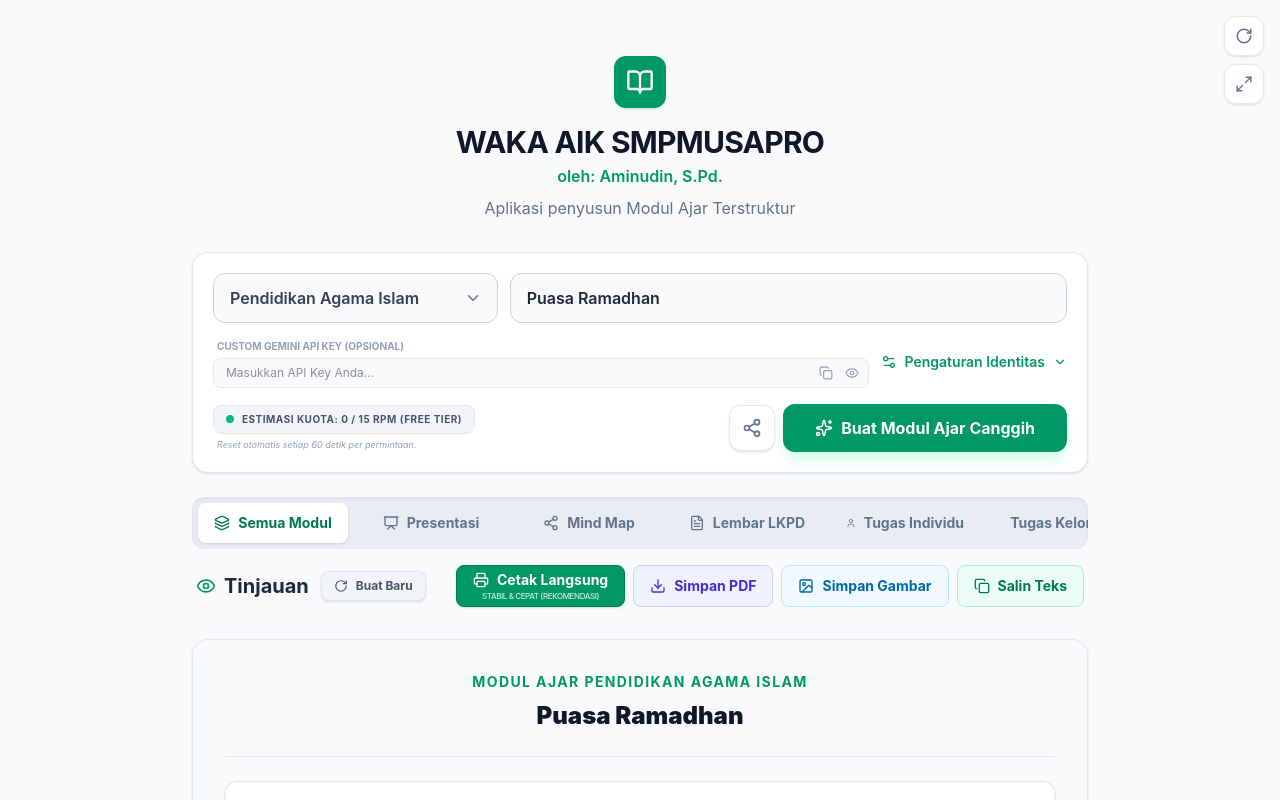
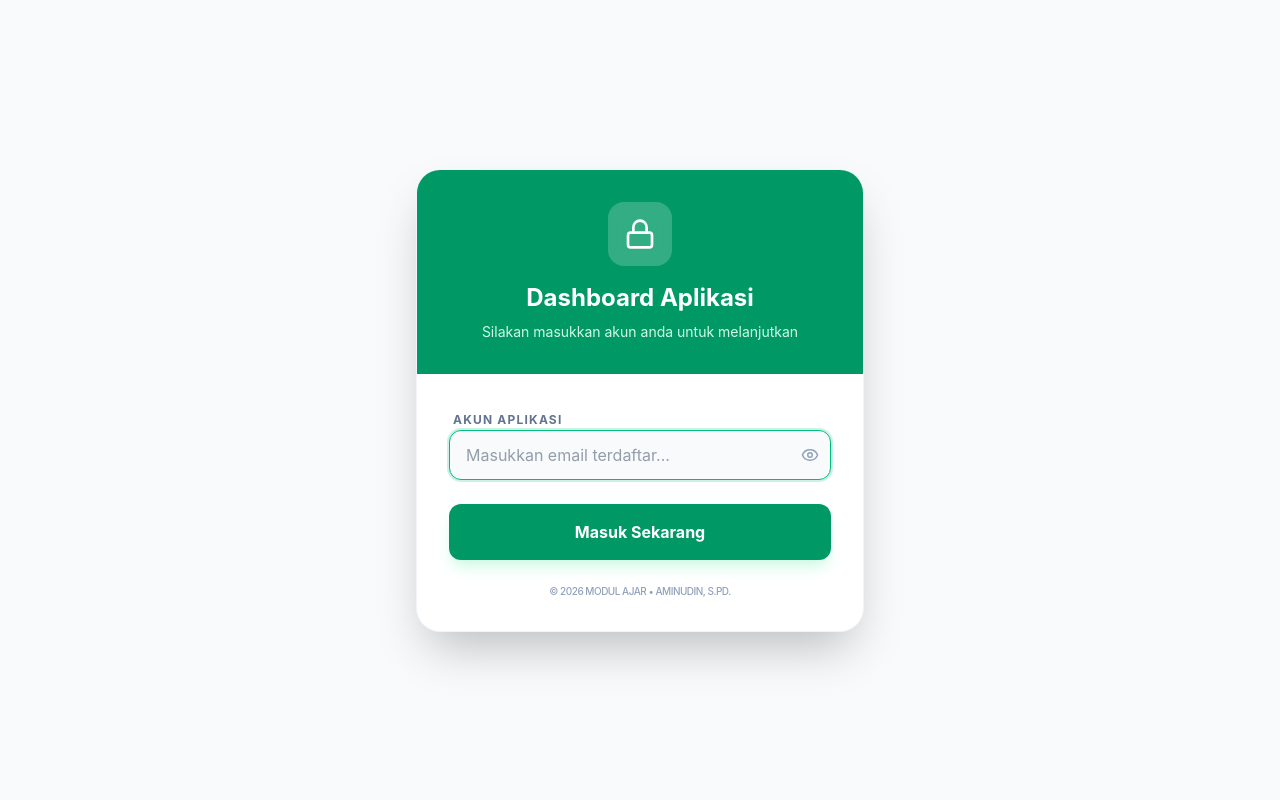
Before and after one commit to aminudin0893/Materimu, a React (Vite) app: page / in a window 1280 px wide. Shown: the top 800 px of the page. Built offline with nearby package versions, Linux system fonts and the light colour scheme.

Commit message:
feat: Implement basic authentication and UI improvements
Adds a password-protected login system to restrict access to the AI Modul Generator.
Includes UI adjustments for better export formatting and visual clarity.

```diff
--- a/src/App.tsx
+++ b/src/App.tsx
@@ -1,7 +1,7 @@
 import React, { useState, useEffect, useRef } from 'react';
 import {
   BookOpen, Sparkles, Loader2, Copy, Check, AlertCircle,
-  ChevronDown, Settings2, Download, Layers, FileText, User, Users, ListChecks, Eye, EyeOff, Clipboard, Image as ImageIcon, RotateCw, Share2, Grid, Maximize2, Minimize2, Presentation, Printer
+  ChevronDown, Settings2, Download, Layers, FileText, User, Users, ListChecks, Eye, EyeOff, Clipboard, Image as ImageIcon, RotateCw, Share2, Grid, Maximize2, Minimize2, Presentation, Printer, Lock
 } from 'lucide-react';
 import { GoogleGenAI } from "@google/genai";
 import { DAFTAR_MAPEL, initialData } from './constants';
@@ -52,6 +52,11 @@ export default function App() {
   const [showApiKey, setShowApiKey] = useState(false);
   const [showScrollTop, setShowScrollTop] = useState(false);
   const [loadingMessageIndex, setLoadingMessageIndex] = useState(0);
+
+  // Login State
+  const [isLoggedIn, setIsLoggedIn] = useState(false);
+  const [passwordInput, setPasswordInput] = useState('');
+  const [loginError, setLoginError] = useState('');
 
   const menuRef = useRef<HTMLDivElement>(null);
   const jpgMenuRef = useRef<HTMLDivElement>(null);
@@ -130,6 +135,9 @@ export default function App() {
 
   // Load from localStorage on mount
   useEffect(() => {
+    const savedLogin = localStorage.getItem('is_logged_in');
+    if (savedLogin === 'true') setIsLoggedIn(true);
+
     const savedKey = localStorage.getItem('gemini_api_key');
     if (savedKey) setCustomApiKey(savedKey);
 
@@ -189,6 +197,23 @@ export default function App() {
       localStorage.setItem('last_generated_modul', JSON.stringify(result));
     }
   }, [result]);
+
+  const handleLogin = (e: React.FormEvent) => {
+    e.preventDefault();
+    if (passwordInput === 'Amin0893&#') {
+      setIsLoggedIn(true);
+      localStorage.setItem('is_logged_in', 'true');
+      setLoginError('');
+    } else {
+      setLoginError('Password salah. Silakan coba lagi.');
+    }
+  };
+
+  const handleLogout = () => {
+    setIsLoggedIn(false);
+    localStorage.removeItem('is_logged_in');
+    setPasswordInput('');
+  };
 
   useEffect(() => {
     const handleClickOutside = (event: MouseEvent) => {
@@ -910,11 +935,73 @@ export default function App() {
     });
   };
 
+  if (!isLoggedIn) {
+    return (
+      <div className="min-h-screen bg-slate-50 flex items-center justify-center p-4 font-sans text-slate-800">
+        <div className="w-full max-w-md bg-white rounded-3xl shadow-2xl border border-slate-100 overflow-hidden animate-in fade-in zoom-in duration-500">
+          <div className="p-8 bg-emerald-600 text-white text-center">
+            <div className="w-16 h-16 bg-white/20 rounded-2xl flex items-center justify-center mx-auto mb-4 backdrop-blur-sm">
+              <Lock size={32} />
+            </div>
+            <h1 className="text-2xl font-bold">Dashboard Aplikasi </h1>
+            <p className="text-emerald-100 text-sm mt-2">Silakan masukkan akun anda untuk melanjutkan</p>
+          </div>
+
+          <form onSubmit={handleLogin} className="p-8 space-y-6">
+            <div className="space-y-2">
+              <label className="text-xs font-bold text-slate-500 uppercase tracking-widest ml-1">Akun Aplikasi</label>
+              <div className="relative">
+                <input
+                  type={showApiKey ? "text" : "password"}
+                  value={passwordInput}
+                  onChange={(e) => setPasswordInput(e.target.value)}
+                  placeholder="Masukkan email terdaftar..."
+                  className="w-full px-4 py-3 bg-slate-50 border border-slate-200 rounded-xl focus:ring-2 focus:ring-emerald-500/20 focus:border-emerald-500 transition-all outline-none text-slate-700"
+                  autoFocus
+                />
+                <button
+                  type="button"
+                  onClick={() => setShowApiKey(!showApiKey)}
+                  className="absolute right-3 top-1/2 -translate-y-1/2 text-slate-400 hover:text-emerald-600 transition-colors"
+                >
+                  {showApiKey ? <EyeOff size={18} /> : <Eye size={18} />}
+                </button>
+              </div>
+              {loginError && (
+                <p className="text-xs font-bold text-rose-500 mt-1 ml-1 flex items-center gap-1">
+                  <AlertCircle size={12} /> {loginError}
+                </p>
+              )}
+            </div>
+
+            <button
+              type="submit"
+              className="w-full py-4 bg-emerald-600 hover:bg-emerald-700 text-white rounded-xl font-bold shadow-lg shadow-emerald-100 transition-all active:scale-[0.98] flex items-center justify-center gap-2"
+            >
+              Masuk Sekarang
+            </button>
+
+            <p className="text-center text-[10px] text-slate-400 font-medium uppercase tracking-tighter">
+              © 2026 Modul Ajar • Aminudin, S.Pd.
+            </p>
+          </form>
+        </div>
+      </div>
+    );
+  }
+
   return (
     <div className={`min-h-screen font-sans p-4 md:p-8 pb-20 relative transition-colors duration-500 ${isFocusMode ? 'bg-white' : 'bg-slate-50 text-slate-800'}`}>
       {/* Refresh & Focus Mode Buttons */}
       {!isExportingMode && (
         <div className="fixed top-4 right-4 z-[10000] flex flex-col gap-2 no-print">
+          <button
+            onClick={handleLogout}
+            className="p-2.5 bg-white/80 backdrop-blur-md border border-slate-200 text-slate-500 hover:text-rose-600 hover:bg-white rounded-xl shadow-sm transition-all group"
+            title="Keluar / Logout"
+          >
+            <Lock size={18} />
+          </button>
           <button
             onClick={() => window.location.reload()}
             className="p-2.5 bg-white/80 backdrop-blur-md border border-slate-200 text-slate-500 hover:text-emerald-600 hover:bg-white rounded-xl shadow-sm transition-all group"
--- a/src/components/ModulContent.tsx
+++ b/src/components/ModulContent.tsx
@@ -486,9 +486,10 @@ export const ModulContent: React.FC<ModulContentProps> = ({
             </div>
           )}
 
-          <div className={`grid ${isExportingMode || displayTarget === 'tts' ? 'grid-cols-1' : 'md:grid-cols-2'} gap-8`}>
+          {/* TTS Section Container */}
+          <div className={isExportingMode || displayTarget === 'tts' ? 'space-y-0' : 'grid md:grid-cols-2 gap-8'}>
             {/* Grid TTS (Dynamic Generation) */}
-            <div className={`flex flex-col items-center justify-center p-8 bg-slate-50 border-2 border-dashed border-slate-200 rounded-2xl shadow-[inset_0_0_0_1000px_#f8fafc] ${isExportingMode || displayTarget === 'tts' ? 'w-full max-w-full' : ''}`} style={{ pageBreakInside: 'avoid', printColorAdjust: 'exact', WebkitPrintColorAdjust: 'exact' }}>
+            <div className={`flex flex-col items-center justify-center p-8 bg-slate-50 border-2 border-dashed border-slate-200 rounded-2xl shadow-[inset_0_0_0_1000px_#f8fafc] ${isExportingMode || displayTarget === 'tts' ? 'w-full max-w-full mb-8' : ''}`} style={{ pageBreakInside: 'avoid', printColorAdjust: 'exact', WebkitPrintColorAdjust: 'exact' }}>
               <div className={`grid grid-cols-[repeat(15,minmax(0,1fr))] gap-0.5 mb-4 w-full ${isExportingMode || displayTarget === 'tts' ? 'max-w-[600px]' : 'max-w-[400px]'}`}>
                 {(() => {
                   const size = 15;
@@ -641,10 +642,10 @@ export const ModulContent: React.FC<ModulContentProps> = ({
             </div>
 
             {/* Page break for PDF export */}
-            {(isExportingMode || displayTarget === 'tts') && <div className="page-break h-1"></div>}
+            {(isExportingMode || displayTarget === 'tts') && <div className="page-break"></div>}
 
             {/* Pertanyaan TTS */}
-            <div className={`space-y-6 ${(isExportingMode || displayTarget === 'tts') ? 'pt-4' : ''}`}>
+            <div className={`space-y-6 ${(isExportingMode || displayTarget === 'tts') ? 'pt-8' : ''}`}>
               <div>
                 <h4 className="font-bold text-slate-800 mb-3 flex items-center gap-2 border-b border-slate-200 pb-2">
                   <span className="w-6 h-6 bg-emerald-100 text-emerald-700 rounded-full flex items-center justify-center text-xs" style={{ printColorAdjust: 'exact', WebkitPrintColorAdjust: 'exact' }}>M</span> Mendatar
--- a/src/index.css
+++ b/src/index.css
@@ -56,4 +56,11 @@
     width: 100% !important;
     padding: 0 !important;
   }
+
+  .page-break {
+    page-break-before: always !important;
+    height: 0 !important;
+    margin: 0 !important;
+    padding: 0 !important;
+  }
 }
```
